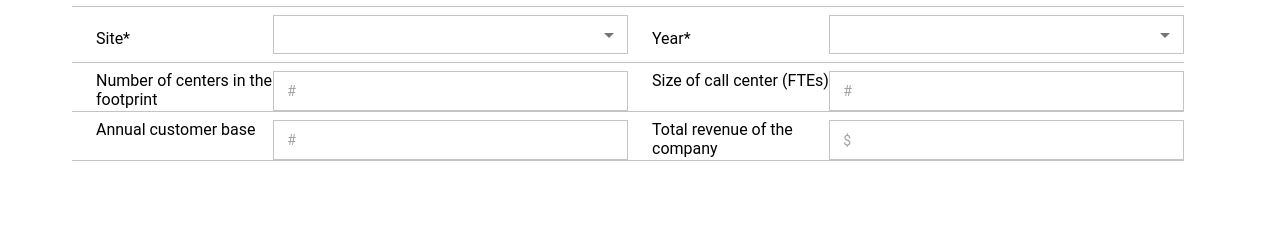
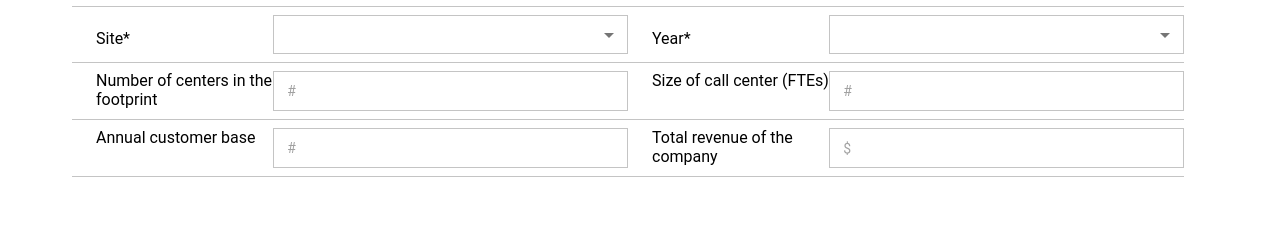
Before and after one commit to sharawane2e/Cvex_App, a React (Create React App) app: page / in a window 1280 px wide. Shown: the part 509-736 px from the top of the page. Built offline with nearby package versions, Linux system fonts and the light colour scheme.

Commit message:
json update

```diff
--- a/src/components/GI/index.tsx
+++ b/src/components/GI/index.tsx
@@ -33,8 +33,6 @@ const GI = () => {
   }, []);
 
   const giInfo = jsonData?.data?.rightData[0];
-
-  console.log(jsonData);
 
   const handlegeography = (
     event: any,
@@ -186,7 +184,7 @@ const GI = () => {
                       xs={12}
                       md={6}
                       className="inputCont"
-                      sx={{ borderBottom: '1px solid #c4c4c4' }}
+                      sx={{ borderBottom: '1px solid #c4c4c4', pb: 1 }}
                     >
                       <Grid container>
                         <Grid item xs={4}>
@@ -456,7 +454,7 @@ const GI = () => {
                           ''
                         )}
 
-                        {false ? (
+                        {getFilterServiceData.length !== 0 ? (
                           <Grid container>
                             <Grid item xs={4}>
                               <p>{genQues.optionName3}</p>
```
